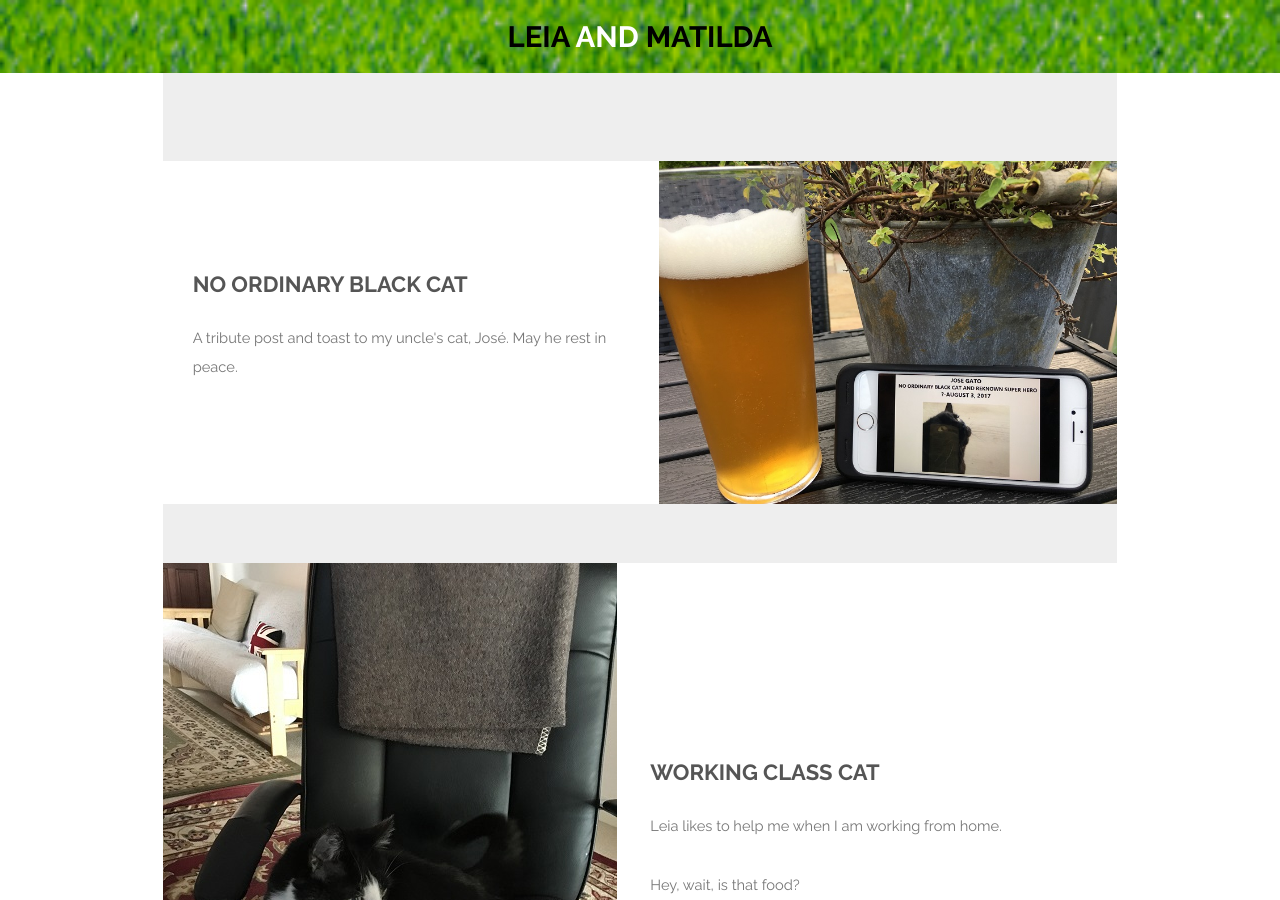
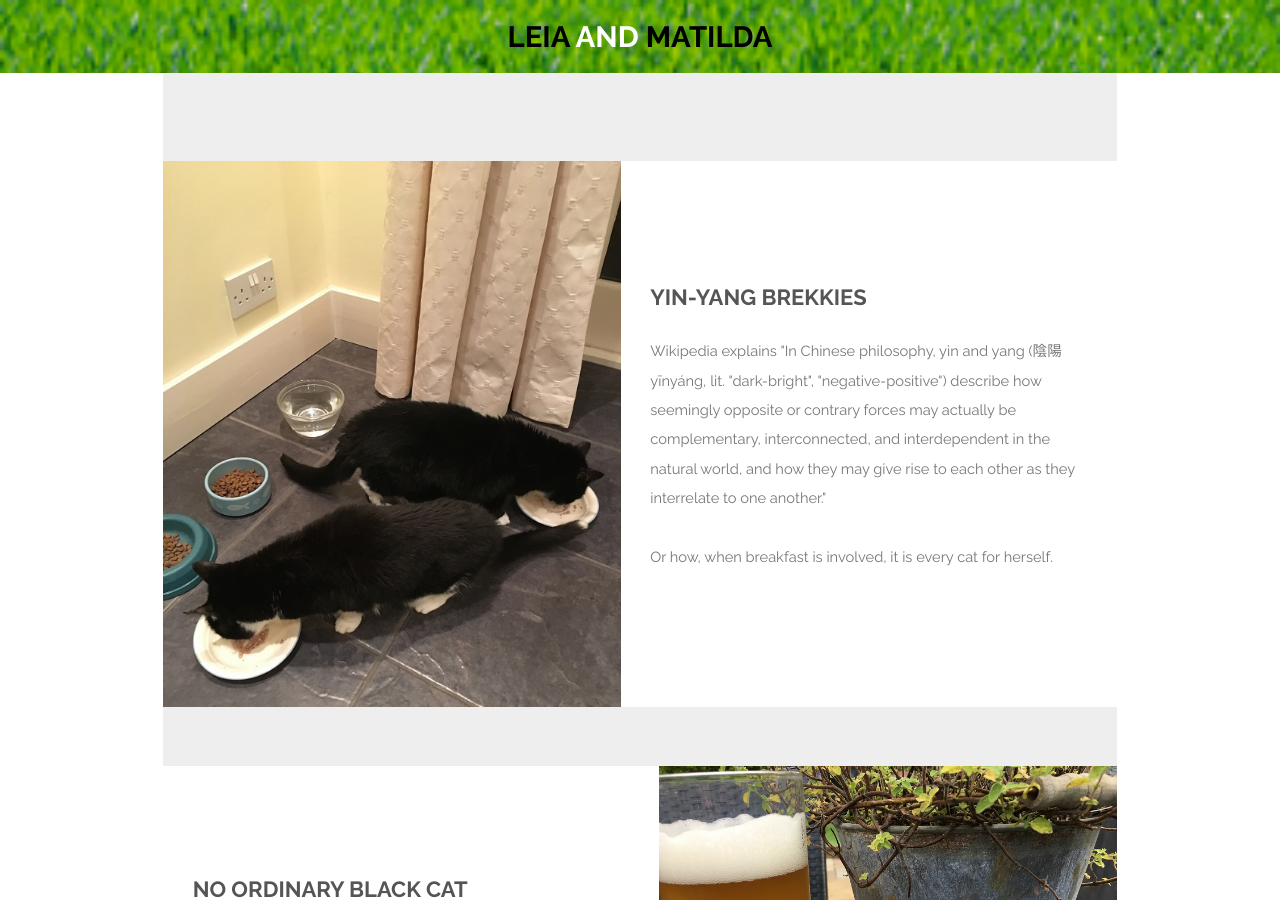
Before and after one commit to jaypalexa/leia-and-matilda, a Jekyll site: the page built from index.md, in a window 1280 px wide and 900 px high. Built offline with Jekyll 4.4.1, drawn with Linux system fonts in a browser that asks for light colours.

Commit message:
"Yin-Yang Brekkies" post.

```diff
--- a/index.md
+++ b/index.md
@@ -6,6 +6,14 @@ description: A photo essay by Leia and Matilda
 ---
 <section id="one" class="wrapper style1">
   <div class="inner">
+    <article class="feature left">
+      <span class="image"><a href="{{ site.url }}{{ site.baseurl }}/assets/images/20170728_2306_leia_and_matilda.jpg"><img src="{{ site.url }}{{ site.baseurl }}/assets/images/20170728_2306_leia_and_matilda.jpg" /></a></span>
+      <div class="content">
+        <h2>Yin-Yang Brekkies</h2>
+        <p>Wikipedia explains "In Chinese philosophy, yin and yang (陰陽 yīnyáng, lit. "dark-bright", "negative-positive") describe how seemingly opposite or contrary forces may actually be complementary, interconnected, and interdependent in the natural world, and how they may give rise to each other as they interrelate to one another."</p>
+		<p>Or how, when breakfast is involved, it is every cat for herself.</p>
+      </div>
+    </article>
     <article class="feature right">
       <span class="image"><a href="{{ site.url }}{{ site.baseurl }}/assets/images/20180804_1903_jose.jpg"><img src="{{ site.url }}{{ site.baseurl }}/assets/images/20180804_1903_jose.jpg" /></a></span>
       <div class="content">
```
